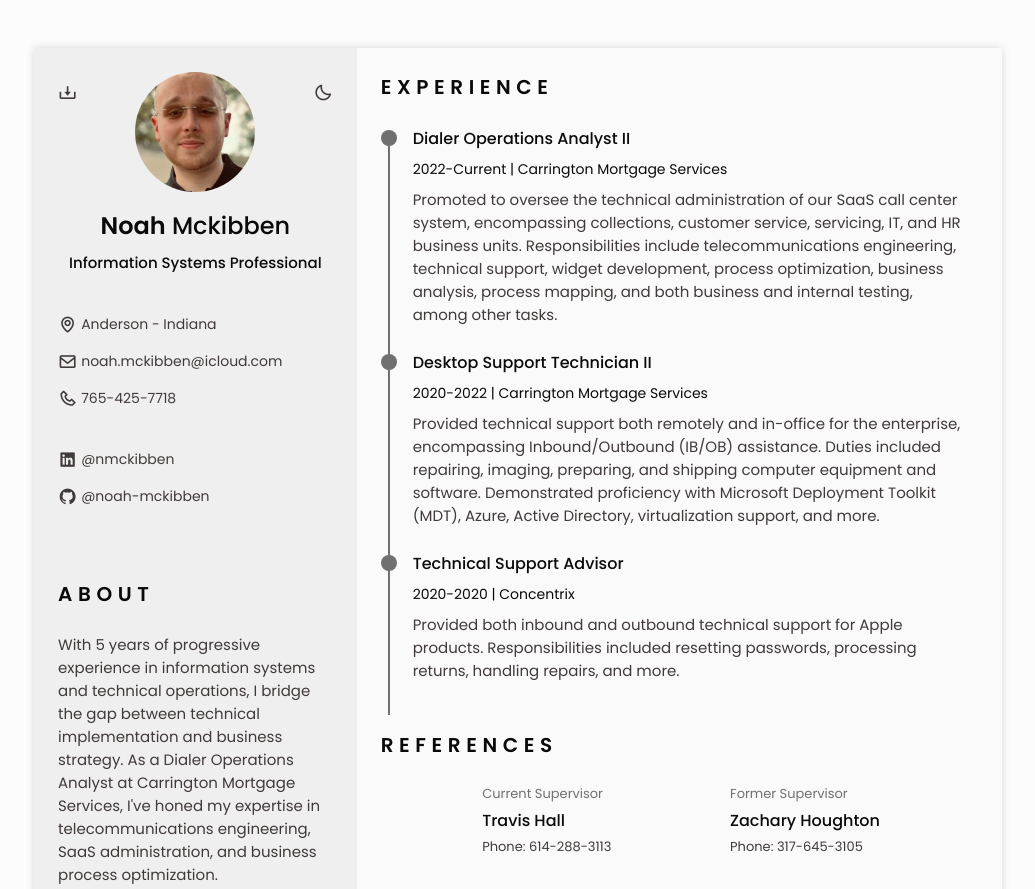
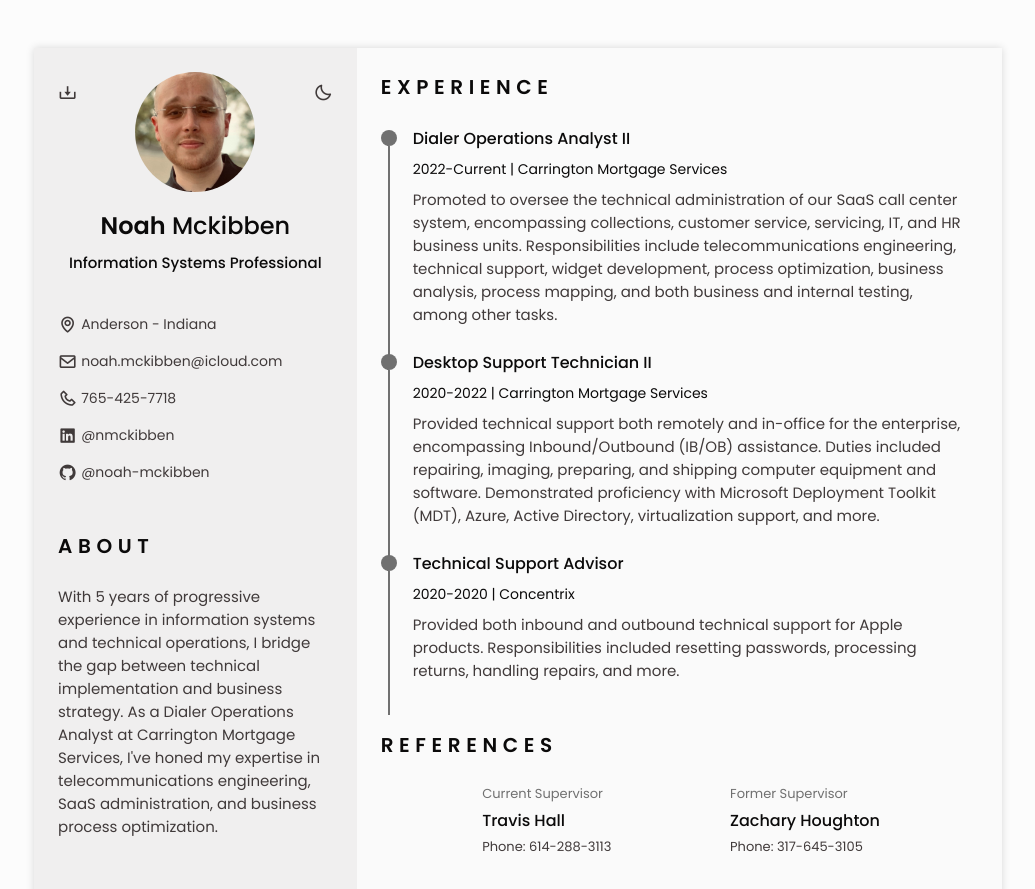
Before and after one commit to noah-mckibben/noah-mckibben.github.io, a website: page index.html in a window 1280 px wide. Shown: the top 889 px of the page, without its empty margins (122-1157 px from the left). Drawn offline with nearby package versions, Linux system fonts and the light colour scheme.

Commit message:
Update index.html

```diff
--- a/index.html
+++ b/index.html
@@ -90,18 +90,12 @@
                     <span class="home_information">
                     <i class='bx bx-phone home_icon' ></i> 765-425-7718
                     </span>
-<section class="social section">
-
-
-                <div class="social_container bd-grid">
                     <a href="https://linkedin.com/in/nmckibben/" target="_blank" class="social_link">
                         <i class='bx bxl-linkedin-square social_icon'></i> @nmckibben
                     </a>
                     <a href="https://github.com/noah-mckibben" target="_blank" class="social_link">
                         <i class='bx bxl-github social_icon'></i> @noah-mckibben
                     </a>
-                </div>
-            </section>
                 </div>
             </div>
              <!-- Theme change button -->
```
